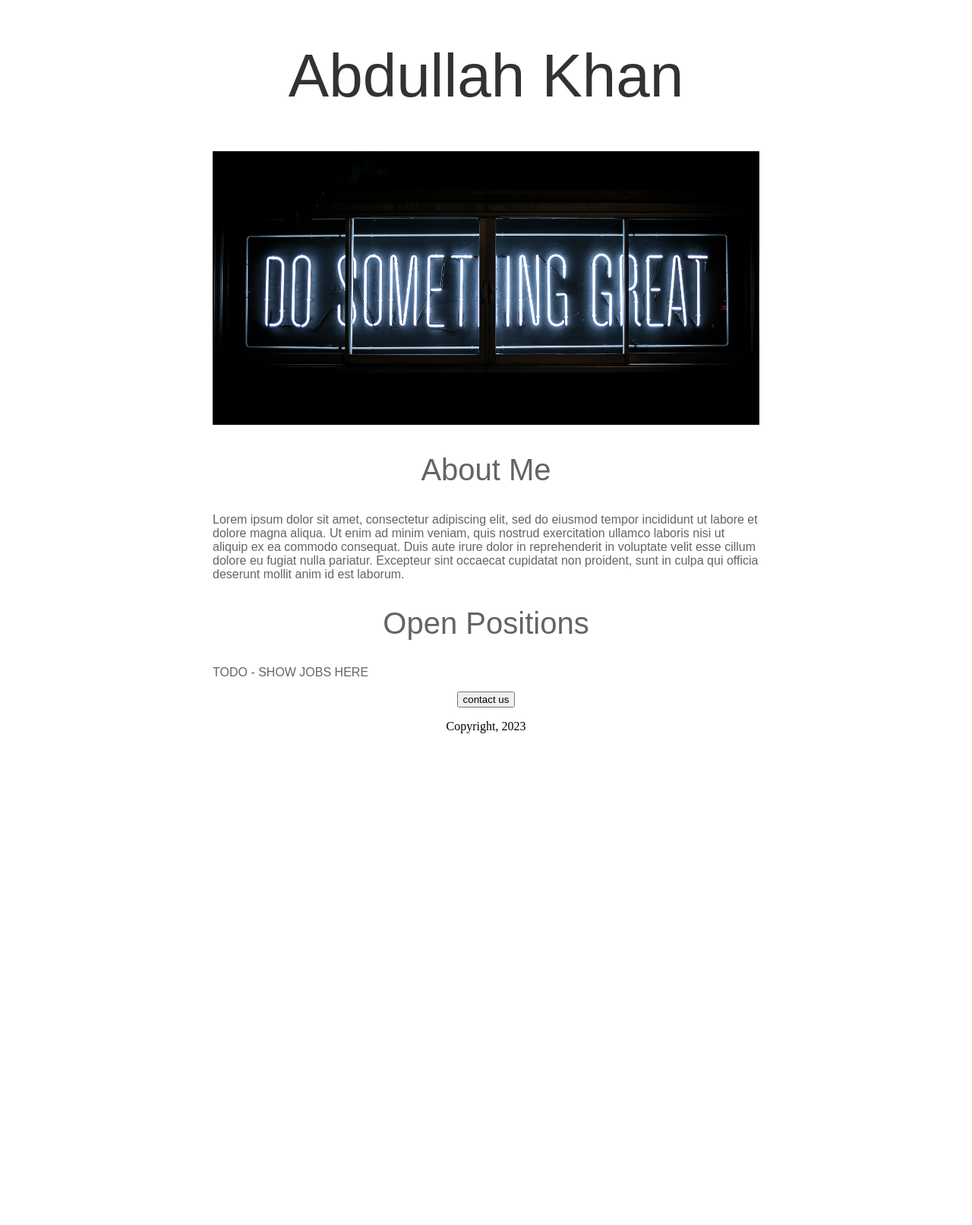
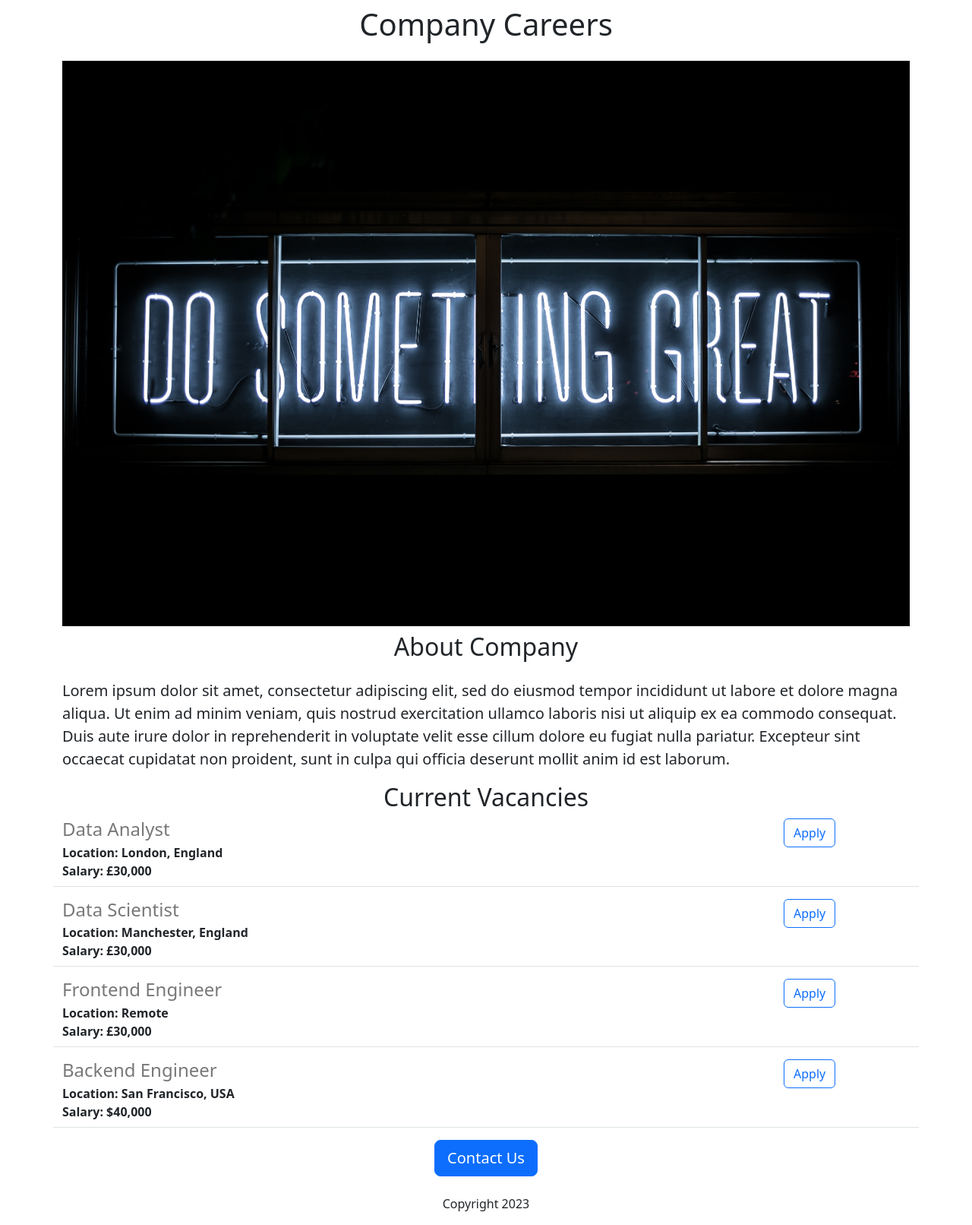
Before and after one commit to azsk4/careers-website-v2, a Flask app: page / in a window 1280 px wide. Shown: the whole page at 76% size. Before the commit the page ends 965 px from the top, so only its background shows below. Run offline with Flask 3, Linux system fonts and the light colour scheme.

Commit message:
added dynamic data and API route

```diff
--- a/app.py
+++ b/app.py
@@ -1,10 +1,41 @@
-from flask import Flask, render_template
+from flask import Flask, render_template, jsonify
 
 app = Flask(__name__)  # created a flask app
 
+JOBS = [
+  {
+    'id':1,
+    'title':'Data Analyst',
+    'location':'London, England',
+    'salary':'£30,000'
+  },
+  {
+    'id':2,
+    'title':'Data Scientist',
+    'location':'Manchester, England',
+    'salary':'£30,000'
+  },
+  {
+    'id':3,
+    'title':'Frontend Engineer',
+    'location':'Remote',
+    'salary':'£30,000'
+  },
+  {
+    'id':4,
+    'title':'Backend Engineer',
+    'location':'San Francisco, USA',
+    'salary':'$40,000'
+  },
+]
+
 @app.route("/")  # registered a route to the app
 def hello_world():
-  return render_template('home.html')
+  return render_template('home.html', jobs=JOBS, company_name='Company')
+
+@app.route("/api/jobs")
+def list_jobs():
+  return jsonify(JOBS)
 
 if __name__ == "__main__":  # checked if we are runnning the app.py file
   app.run(host='0.0.0.0', debug=True)  # start the app using app.run
--- a/templates/home.html
+++ b/templates/home.html
@@ -2,55 +2,34 @@
 <html>
   <head>  <!-- for title bar, CSS, js, INFO TO RENDER BODY -->
     <title>Personal Website</title>
+    <meta charset="utf-8">
+    <meta name="viewport" content="width=device-width, initial-scale=1">
+    <link href="https://cdn.jsdelivr.net/npm/bootstrap@5.3.1/dist/css/bootstrap.min.css" rel="stylesheet" integrity="sha384-4bw+/aepP/YC94hEpVNVgiZdgIC5+VKNBQNGCHeKRQN+PtmoHDEXuppvnDJzQIu9" crossorigin="anonymous">
     <style>
-      h1 {
-        font-size: 80px;
-        font-family: Arial;
-        font-weight: normal;
-        color: rgb(50, 50, 50);
-        text-align: center;
-      }
-
-      #banner{
-        width: 100%;
-        height:360px;
-        object-fit: cover;
-      }
-
-      h2 {
-        font-size: 40px;
-        font-family: Arial;
-        font-weight: normal;
-        color: rgb(100, 100, 100);
-        text-align: center;
-      }
-
-      .bodytext {
-        font-family: Arial;
-        color: rgb(100, 100, 100);
-      }
-
-      #container {
-        max-width: 720px;
-        margin: 0 auto 0 auto;
-      }
-
+      #banner{height: 360px
+             object-fit:cover;
+             width: 100%}
     </style>
   </head>
   <body> <!-- what you show on the page -->
-    <div id = "container">
-      <h1>Abdullah Khan</h1>
-      <img id ="banner" src= "https://personal-website--akhan98.repl.co/static/banner.jpg">
-      <h2>
-        About Me
+    <div class = "container" >
+      <h1 class ="text-center mt-2 mb-4">{{company_name}} Careers</h1>
+      <img class = "img-fluid"  id="banner" src= "https://personal-website--akhan98.repl.co/static/banner.jpg">
+      <h2 class ="text-center mt-2 mb-4">
+        About {{company_name}}
       </h2>
-      <p class = "bodytext" >Lorem ipsum dolor sit amet, consectetur adipiscing elit, sed do eiusmod tempor incididunt ut labore et dolore magna aliqua. Ut enim ad minim veniam, quis nostrud exercitation ullamco laboris nisi ut aliquip ex ea commodo consequat. Duis aute irure dolor in reprehenderit in voluptate velit esse cillum dolore eu fugiat nulla pariatur. Excepteur sint occaecat cupidatat non proident, sunt in culpa qui officia deserunt mollit anim id est laborum.</p>
-    </body>
-    <h2>Open Positions</h2>
-    <p class = "bodytext">TODO - SHOW JOBS HERE</p>
-    <div style = "text-align: center;">
-      <button>contact us</button>
-        <p>Copyright, 2023</p>
+      <p class = "lead">Lorem ipsum dolor sit amet, consectetur adipiscing elit, sed do eiusmod tempor incididunt ut labore et dolore magna aliqua. Ut enim ad minim veniam, quis nostrud exercitation ullamco laboris nisi ut aliquip ex ea commodo consequat. Duis aute irure dolor in reprehenderit in voluptate velit esse cillum dolore eu fugiat nulla pariatur. Excepteur sint occaecat cupidatat non proident, sunt in culpa qui officia deserunt mollit anim id est laborum.</p>
+
+      <h2 class ="text-center mt-2">Current Vacancies</h2>
+      <div>
+        {% for job in jobs %}
+          {% include 'jobitem.html' %}
+        {% endfor %}
+      </div>
+      <div class="text-center">
+      <button class="btn btn-primary btn-lg">Contact Us</button>
+        <p class = "mt-4">Copyright 2023</p>
+      </div>
     </div>
-  </div>
+  </body>
 </html>
--- /dev/null
+++ b/templates/jobitem.html
@@ -0,0 +1,20 @@
+<div class="border-bottom row" style="margin-bottom: 16px; padding-bottom:8px; ">
+
+  <div class ="col-10">
+    <h4 style="color:rgb(120,120,120); margin-bottom: 4px; ">
+              {{job['title']}}
+    </h4>
+    <div>
+      <b>Location: {{job['location']}}</b>
+    </div>
+            {% if 'salary' in job %}
+    <div>
+      <b>Salary: {{job['salary']}}</b>
+    </div>
+      {% endif %}
+    </div>
+    <div class = "col-2">
+      <button type="button" class="btn btn-outline-primary">Apply</button>
+    </div>
+
+</div>
```
